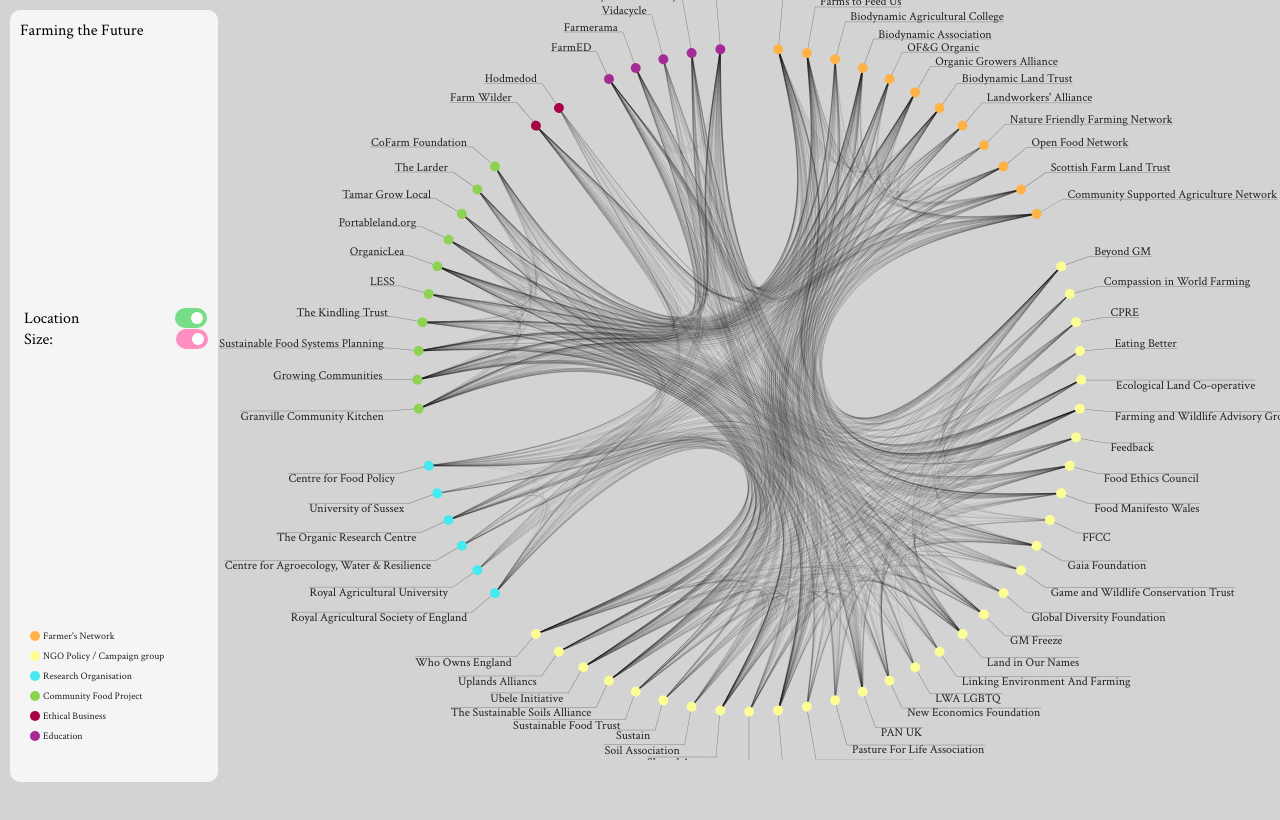
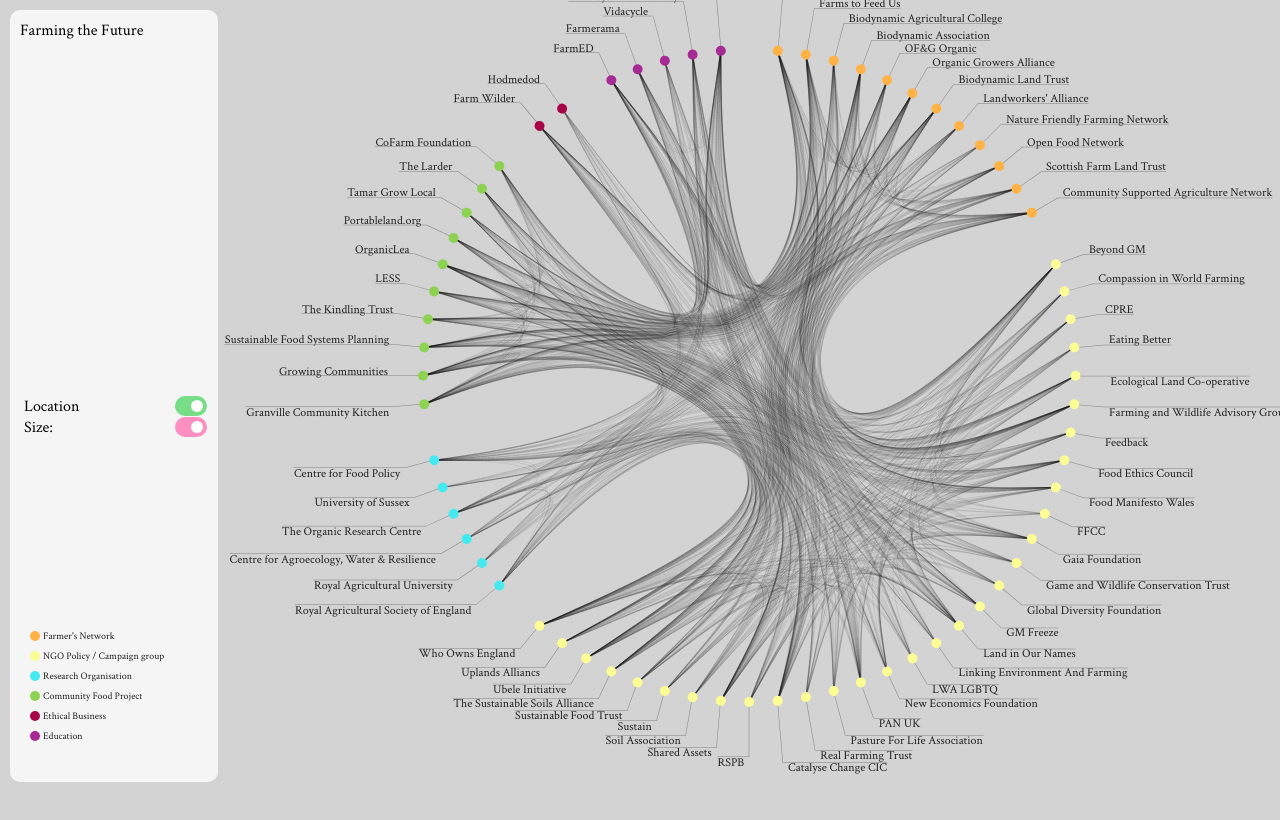
Before and after one commit to rowlandwilliams/farmingthefuture, a plain HTML site: page index.html in a window 1280 px wide. Drawn offline with nearby package versions, Linux system fonts and the light colour scheme.

Commit message:
fixed slider moving bug

```diff
--- a/index.js
+++ b/index.js
@@ -1,6 +1,6 @@
 //import fs from 'fs';
 document.getElementById('dashboard').setAttribute('style', 'height:' + window.innerHeight * 0.94 + 'px')
-document.getElementById('network').setAttribute('style', 'height:' + window.innerHeight + 'px')
+document.getElementById('network').setAttribute('style', 'height:' + window.innerHeight * 0.94 + 'px')
 
 var link = './nested.json'
 //var link = './bft_data.csv'
@@ -29,7 +29,7 @@ d3.json(link).then(function(data) {
 
 
     var width = document.getElementById('network').offsetWidth;
-    var height = document.getElementById('network').offsetHeight * 0.95;
+    var height = document.getElementById('network').offsetHeight;
     var radius = Math.min(width, height) * 0.7
 
     colornone = "#ccc"
@@ -63,7 +63,7 @@ d3.json(link).then(function(data) {
 
 
     const svg = d3.select('#network').append("svg")
-      .attr("viewBox", [-width / 2  , -height / 2, width , height ])
+      .attr("viewBox", [-width / 2  , -height / 2, width , height + 100])
       .attr('class', 'svg')
 
 
--- a/stylesheet.css
+++ b/stylesheet.css
@@ -13,7 +13,6 @@ body {
 
 #wrapper {
     display: flex;
-
 }
 
 #dashboard {
@@ -26,6 +25,7 @@ body {
     justify-content: space-between;
     flex-direction: column;
     margin: 10px 0px 10px 10px;
+    position: relative;
 }
 
 #network {
@@ -38,6 +38,12 @@ body {
 
 }
 
+#db_stats {
+    position: absolute;
+    top: 50%;
+    width: 90%;
+}
+
 #db_location {
     /* background-color: #77DD77; */
     padding-left: 4px;
@@ -45,7 +51,9 @@ body {
     display: flex;
     justify-content: space-between;
 
+
 }
+
 #db_size {
     /* background-color: #ff8fc1; */
     padding-left: 4px;
```
